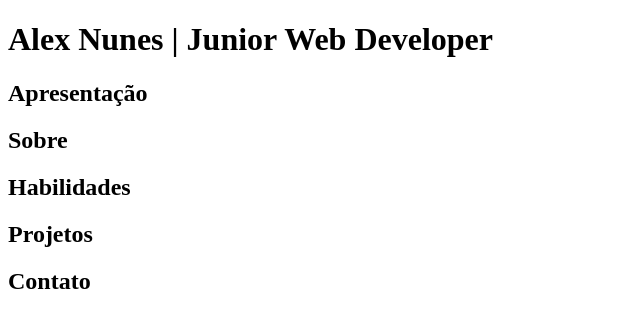
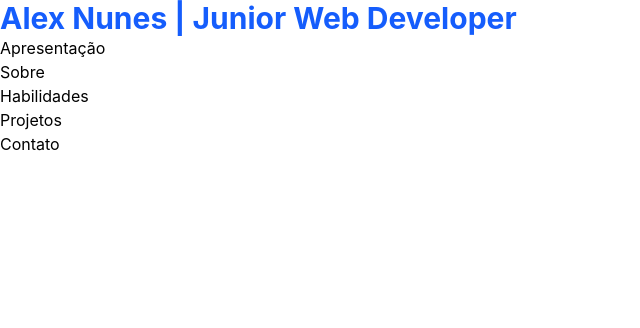
Before and after one commit to Alexdanielofc/alexdanielofc.github.io, a website: page index.html in a window 1280 px wide. Shown: the whole page, without its empty margins (0-640 px from the left). Drawn offline with Linux system fonts and the light colour scheme.

Commit message:
chore: set up Tailwind CSS with CLI

```diff
--- a/index.html
+++ b/index.html
@@ -4,10 +4,11 @@
     <meta charset="UTF-8">
     <meta name="viewport" content="width=device-width, initial-scale=1.0">
     <title>Alex Nunes | Junior Web Developer</title>
+    <link rel="stylesheet" href="/dist/output.css">
 </head>
 <body>
     <header>
-        <h1>Alex Nunes | Junior Web Developer</h1>
+        <h1 class="text-3xl font-bold text-blue-600">Alex Nunes | Junior Web Developer</h1>
     </header>
 
     <main>
--- /dev/null
+++ b/src/input.css
@@ -0,0 +1 @@
+@import "tailwindcss";
```
Also changed, not shown: package.json (added, +25 -0 lines), dist/output.css (added), 2 other files.
